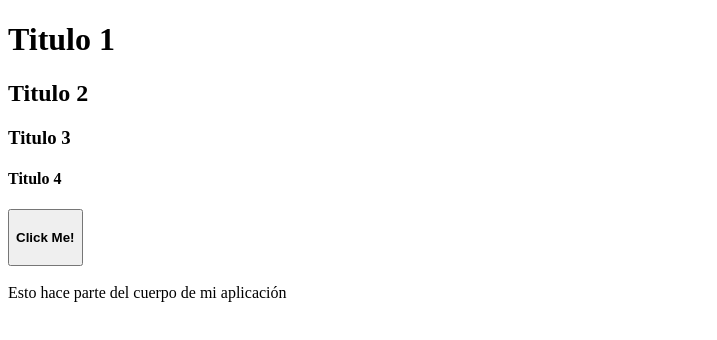
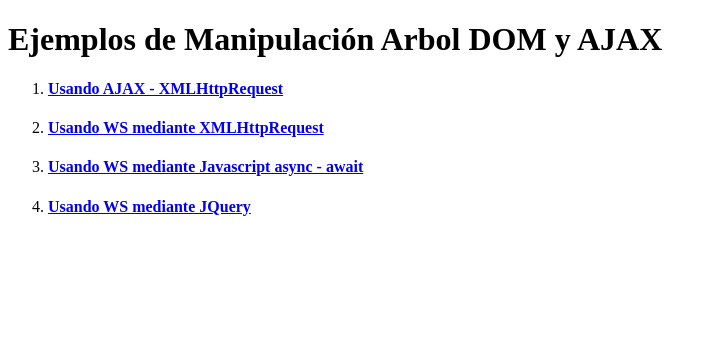
Before and after one commit to omarvargasmt/MisionTicCiclo3Usergio, a plain HTML site: page index.html in a window 1280 px wide. Shown: the whole page, without its empty margins (0-717 px from the left). Drawn offline with Linux system fonts and the light colour scheme.

Commit message:
ajuste index file

```diff
--- a/index.html
+++ b/index.html
@@ -1,20 +1,20 @@
 <!DOCTYPE html>
 <html>
 	<head>
-        <meta charset="utf-8">
-        <meta name="viewport" content="width=device-width, initial-scale=1">
-        <meta name="author" content="Omar Vargas">
-		<title>Mi página de ejemplo</title>
+                <meta charset="utf-8">
+                <meta http-equiv="X-UA-Compatible" content="IE=edge">
+                <meta name="viewport" content="width=device-width, initial-scale=1">
+                <meta name="author" content="Omar Vargas">
+		<title>Invocando Peticiones HTTP</title>
 	</head>
+
 	<body>
-        <h1>Titulo 1</h1>
-        <h2>Titulo 2</h2>
-        <h3>Titulo 3</h3>
-        <h4>Titulo 4</h4>
-
-        <button type="button" value="HTML" id="Click"><h4>Click Me!</h4></button>
-
-        <br><br>Esto hace parte del cuerpo de mi aplicación
-
+                <h1>Ejemplos de Manipulación Arbol DOM y AJAX</h1>
+                <ol>
+                        <li><a href="ajax.html"><h4>Usando AJAX - XMLHttpRequest</h4></a></li>
+                        <li><a href="ajaxws.html"><h4>Usando WS mediante XMLHttpRequest</h4></a></li>
+                        <li><a href="jspuro.html"><h4>Usando WS mediante Javascript async - await</h4></a></li>
+                        <li><a href="jquery.html"><h4>Usando WS mediante JQuery</h4></a></li>
+                </ol>
 	</body>
 </html>
```
